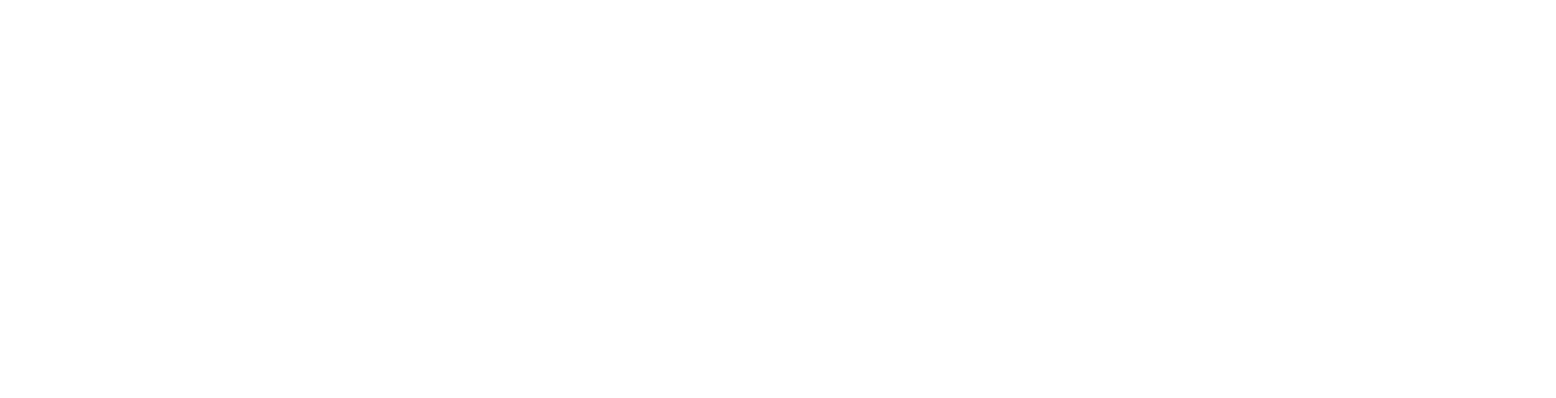
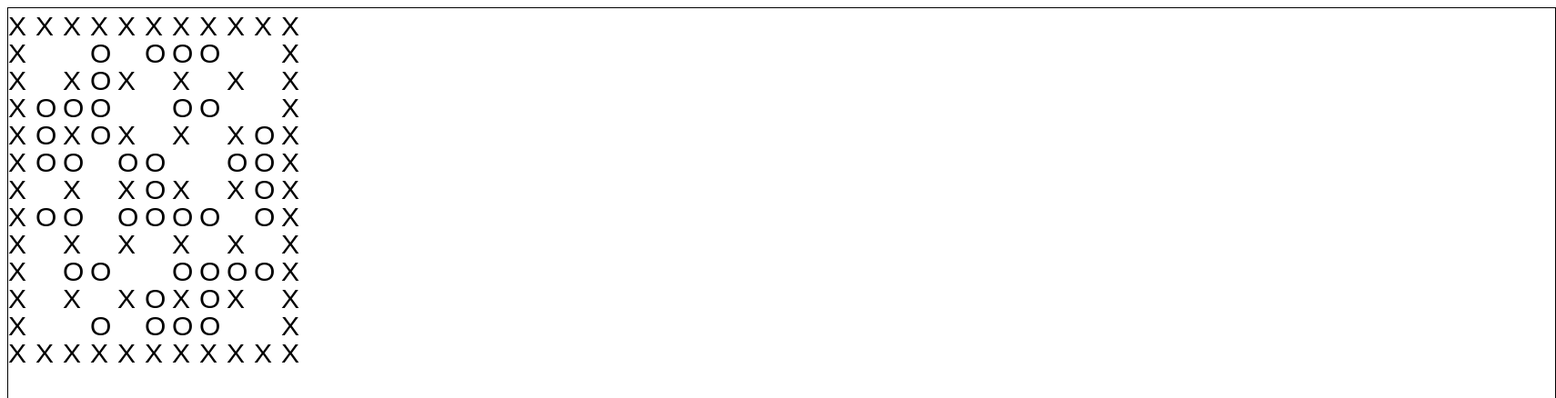
Before and after one commit to Quentin-Palmisano/CPA, a plain HTML site: page projet/index.html in a window 1280 px wide. Shown: the top 438 px of the page at 91% size, 1710 px wide, since content can reach past the window. Drawn offline with Linux system fonts and the light colour scheme.

Commit message:
randomMap

```diff
--- a/projet/index.html
+++ b/projet/index.html
@@ -5,6 +5,12 @@
     <link rel="stylesheet" href="css/index.css">
 </head>
 <body>
+    <img id="img" src="image/test.png" style="display: none;">
+
+    <canvas id="myCanvas" width="1700" height="800" style="border:1px solid #000000;"></canvas>
+
     <script src="js/index.js"></script>
+
+
 </body>
 </html>
--- a/projet/js/index.js
+++ b/projet/js/index.js
@@ -0,0 +1,59 @@
+function drawImage(nom) {
+    var c = document.getElementById("myCanvas");
+    var ctx = c.getContext("2d");
+    var img = document.getElementById("img");
+    ctx.drawImage(img, 300, 10);
+}
+
+function drawText(text, x, y){
+var c = document.getElementById("myCanvas");
+var ctx = c.getContext("2d");
+ctx.font = "30px Arial";
+ctx.fillText(text, x, y);
+}
+
+function randomMap(height, width){
+    var map = "";
+    var result = new Array(height);
+
+    for(var i=0; i<height; i++){
+        result[i] = new Array(width);
+        for(var j=0; j<width; j++){
+            if(j==0 || j==width-1 || i==0 || i==height-1){
+                result[i][j] = 'X';
+            } else if((i==1 && (j==1||j==2||j==width-3||j==width-2))
+            ||(i==2 && (j==1||j==width-2))
+            ||(i==height-2 && (j==1||j==2||j==width-3||j==width-2))
+            ||(i==height-3 && (j==1||j==width-2))){
+                result[i][j] = ' ';
+
+            }else{
+                if(i%2==0 && j%2==0){
+                    result[i][j] = 'X';
+                } else {
+                    var rand = Math.floor(Math.random() * 100);
+                    if(rand<60){
+                        result[i][j] = 'O';
+                    }else{
+                        result[i][j] = ' ';
+                    }
+                }
+            }
+        }
+    }
+    return result;
+}
+function drawMap(tab){
+    for(var i= 0; i < tab.length; i++) {
+        for(var j= 0; j < tab[i].length; j++) {
+            drawText(tab[i][j], i*30, (j+1)*30);
+        }
+    }
+
+}
+
+window.addEventListener("load", function (event) {
+    //addImage("../test.png");
+    var map = randomMap(11,13);
+    drawMap(map);
+});
```
Also changed, not shown: projet/image/test.png (added).
